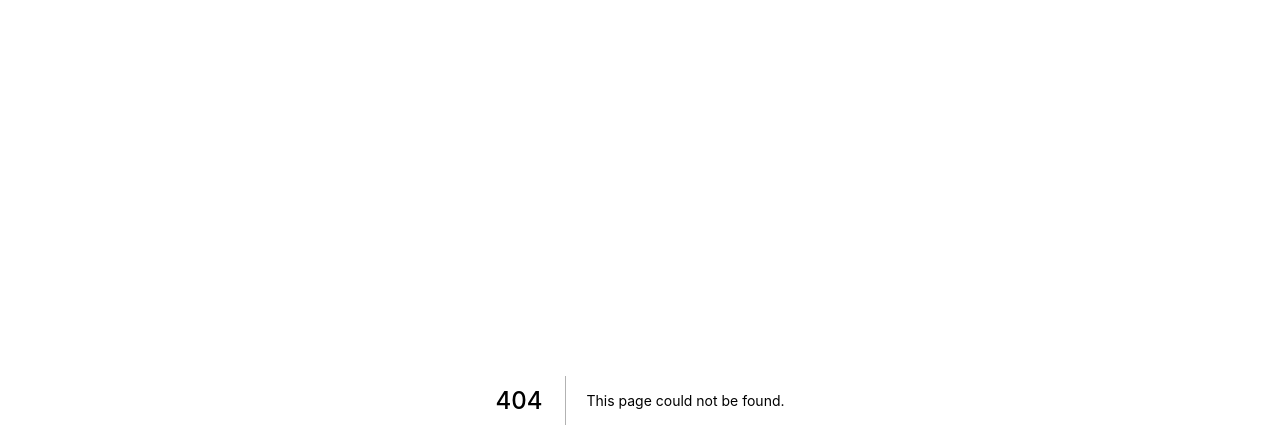
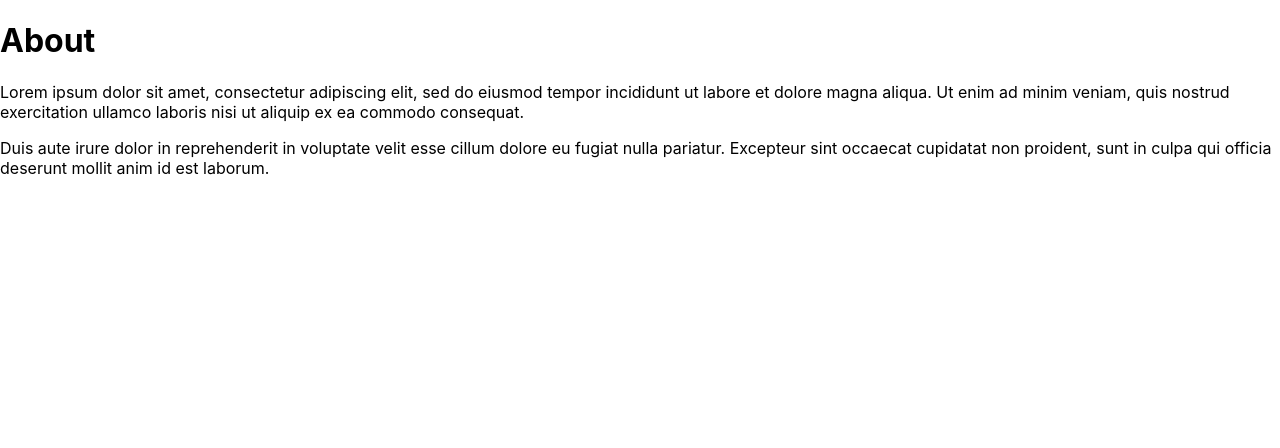
Before and after one commit to gcd253/learn-about-next, a Next.js app: page /about in a window 1280 px wide. Before the commit this address had no page. Shown: the top 448 px of the page. Built offline with nearby package versions, Linux system fonts and the light colour scheme.

Commit message:
file structure

```diff
--- /dev/null
+++ b/pages/about.js
@@ -0,0 +1,11 @@
+const About = () => {
+    return (
+        <div>
+            <h1>About</h1>
+            <p>Lorem ipsum dolor sit amet, consectetur adipiscing elit, sed do eiusmod tempor incididunt ut labore et dolore magna aliqua. Ut enim ad minim veniam, quis nostrud exercitation ullamco laboris nisi ut aliquip ex ea commodo consequat.</p>
+            <p>Duis aute irure dolor in reprehenderit in voluptate velit esse cillum dolore eu fugiat nulla pariatur. Excepteur sint occaecat cupidatat non proident, sunt in culpa qui officia deserunt mollit anim id est laborum.</p>
+        </div>
+    );
+}
+
+export default About
--- a/pages/index.js
+++ b/pages/index.js
@@ -7,7 +7,6 @@
     <div>
       <h1>Homepage</h1>
       <p>Lorem ipsum dolor sit amet, consectetur adipiscing elit, sed do eiusmod tempor incididunt ut labore et dolore magna aliqua. Ut enim ad minim veniam, quis nostrud exercitation ullamco laboris nisi ut aliquip ex ea commodo consequat.</p>
-      <br />
       <p>Duis aute irure dolor in reprehenderit in voluptate velit esse cillum dolore eu fugiat nulla pariatur. Excepteur sint occaecat cupidatat non proident, sunt in culpa qui officia deserunt mollit anim id est laborum.</p>
     </div>
   )
```
